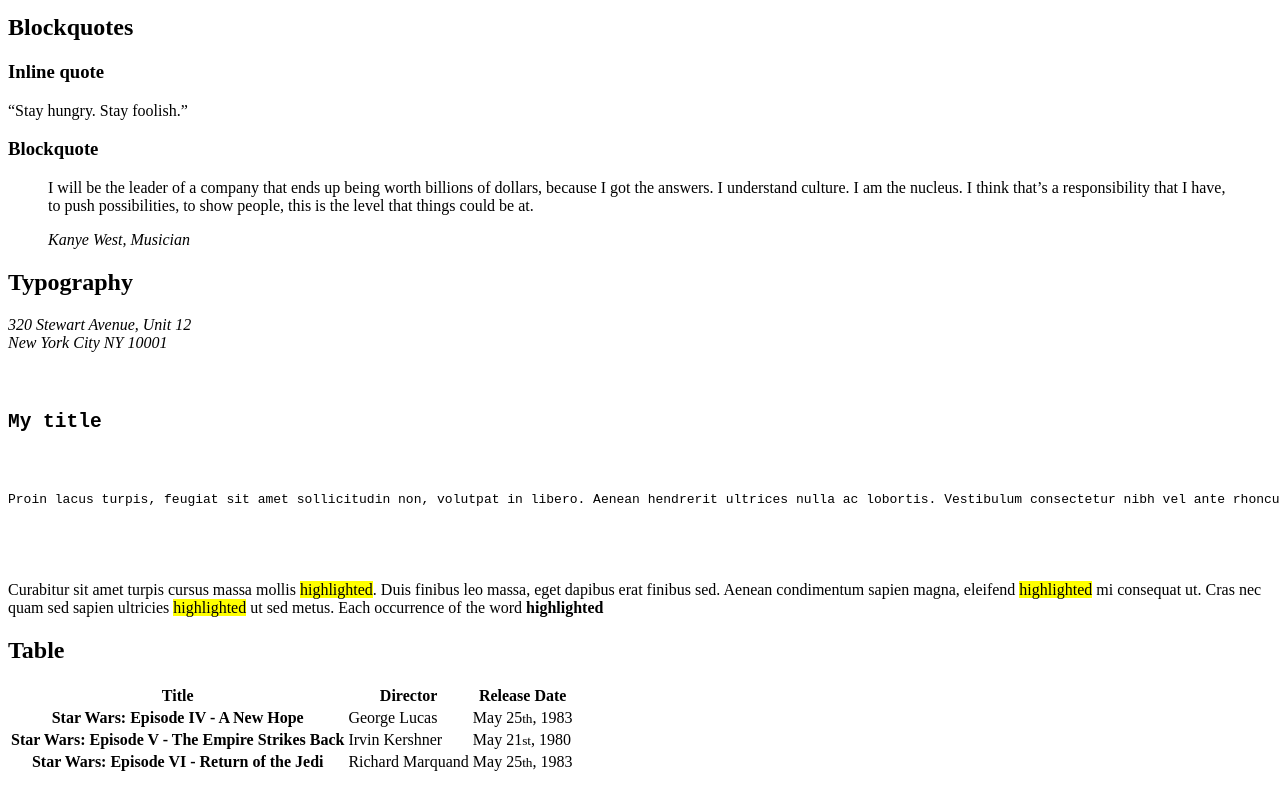
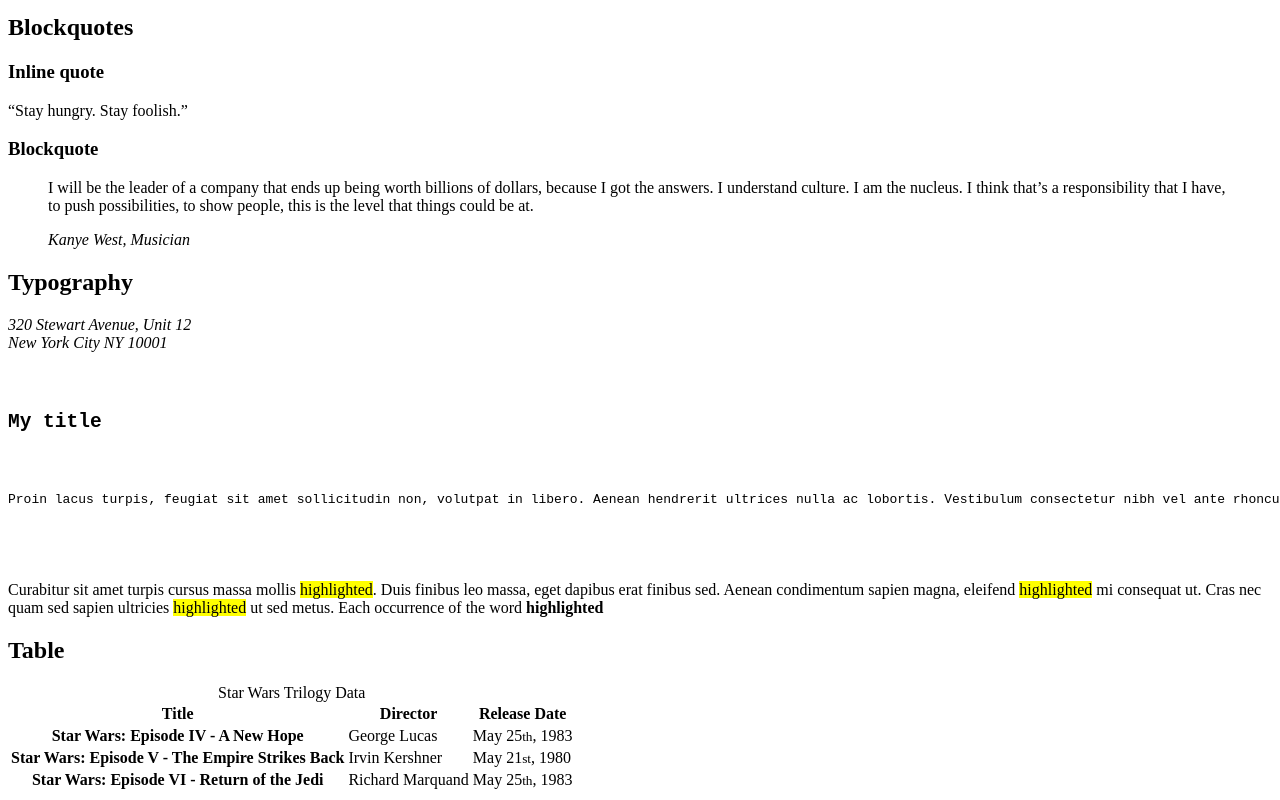
Before and after one commit to sandro132/holbertonschool-web_front_end, a plain HTML site: page html_advanced/33-styleguide.html in a window 1280 px wide. Shown: the part 1003-1803 px from the top of the page. Drawn offline with Linux system fonts and the light colour scheme.

Commit message:
correction add structure

```diff
--- a/html_advanced/33-styleguide.html
+++ b/html_advanced/33-styleguide.html
@@ -130,11 +130,19 @@
             <header>
                 <h2>Table</h2>
                 <table>
+                    <caption>
+                        Star Wars Trilogy Data
+                    </caption>
+
+                    <thead>
                         <tr>
                             <th scope="col">Title</th>
                             <th scope="col">Director</th>
                             <th scope="col">Release Date</th>
                         </tr>
+                    </thead>
+
+                    <tbody>
                         <tr>
                             <th scope="row">Star Wars: Episode IV - A New Hope</th>
                             <td>George Lucas</td>
@@ -152,6 +160,7 @@
                             <td>Richard Marquand</td>
                             <td>May 25<small>th</small>, 1983</td>
                         </tr>
+                    </tbody>
                 </table>
             </header>
         </section>
```
Lines whose indentation alone changed are shown as unchanged.
